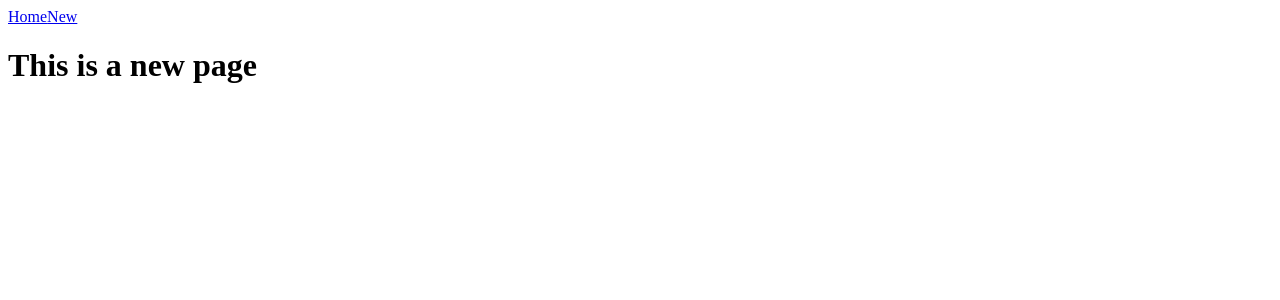
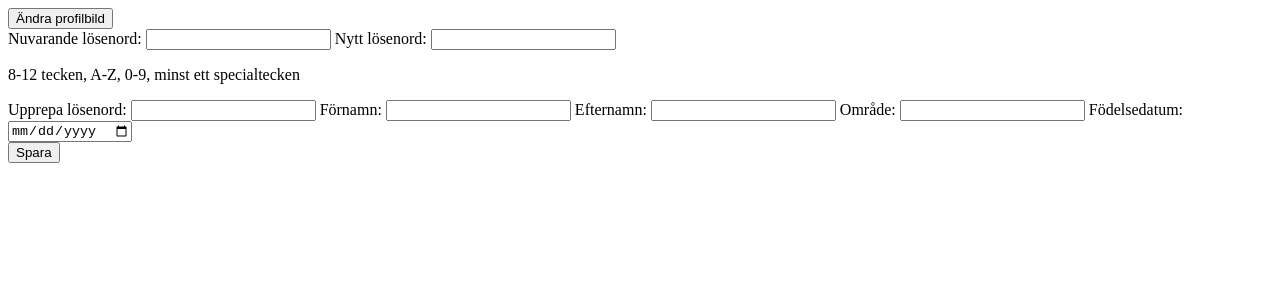
Before and after one commit to Goteborgs-guiden/Gotehenburg-guide, a Vue app in the folder frontend/: page /new in a window 1280 px wide. Shown: the top 300 px of the page. Built offline with nearby package versions, Linux system fonts and the light colour scheme.

Commit message:
Added editpage
Added forms to edit and a maincontainer and a forminputcomponent

```diff
--- a/frontend/src/App.vue
+++ b/frontend/src/App.vue
@@ -1,14 +1,11 @@
 <script setup>
-import { RouterLink, RouterView } from 'vue-router'
+import EditPage from './components/EditPage.vue';
+import MainContainer from './components/MainContainer.vue';
 </script>
 <template>
-  <header>
-    <div class="wrapper">
-        <RouterLink to="/">Home</RouterLink>
-        <RouterLink to="/new">New</RouterLink>
-    </div>
-  </header>
-  <RouterView />
+  <MainContainer>
+    <EditPage/>
+  </MainContainer>
 </template>
 <style scoped>
 </style>
--- /dev/null
+++ b/frontend/src/components/EditPage.vue
@@ -0,0 +1,43 @@
+<script setup>
+import { ref } from 'vue'
+import FormInput from './FormInput.vue';
+
+const password = ref('')
+const newPassword = ref('')
+const repeatPassword = ref ('')
+const firstName = ref ('')
+const lastName = ref ('')
+const neighbourhood = ref ('')
+const birthDate = ref ('')
+</script>
+
+<template>
+  <section>
+    <div id="profile-picture">
+      <img >
+      <button id="profilbild">Ändra profilbild</button>
+    </div>
+    <div id="edit-instructions">
+
+    </div>
+    <div id="edit-fields">
+      <form class="edit-form">
+        Nuvarande lösenord: <FormInput @value-changed="(value) => password=value" type="password"/>
+        Nytt lösenord: <FormInput @value-changed="(value) => newPassword=value" type="password"/>
+        <p>8-12 tecken, A-Z, 0-9, minst ett specialtecken</p>
+        Upprepa lösenord: <FormInput @value-changed="(value) => repeatPassword=value" type="password"/>
+        Förnamn: <FormInput @value-changed="(value) => firstName=value" type="text"/>
+        Efternamn: <FormInput @value-changed="(value) => lastName=value" type="text"/>
+        Område: <FormInput @value-changed="(value) => neighbourhood=value" type="text"/>
+        Födelsedatum: <FormInput @value-changed="(value) => birthDate=value" type="date"/>
+      </form>
+    </div>
+    <button id="save-edits">Spara</button>
+
+  </section>
+</template>
+
+
+
+<style scoped>
+</style>
--- /dev/null
+++ b/frontend/src/components/FormInput.vue
@@ -0,0 +1,11 @@
+<script setup>
+import {ref} from 'vue'
+const props = defineProps(["type"])
+const formValue = ref('')
+</script>
+<template>
+
+    <input :type="props.type" v-model="formValue" @input="$emit('valueChanged', formValue)"/>
+</template>
+<style scoped>
+</style>
--- /dev/null
+++ b/frontend/src/components/MainContainer.vue
@@ -0,0 +1,13 @@
+<script setup>
+import SiteHeader from './SiteHeader.vue'
+import SiteFooter from './SiteFooter.vue'
+</script>
+<template>
+  <main>
+    <SiteHeader/>
+    <slot></slot>
+    <SiteFooter/>
+</main>
+</template>
+<style scoped>
+</style>
--- /dev/null
+++ b/frontend/src/components/SiteFooter.vue
@@ -0,0 +1,8 @@
+<script setup>
+
+</script>
+<template>
+ <div></div>
+</template>
+<style scoped>
+</style>
--- /dev/null
+++ b/frontend/src/components/SiteHeader.vue
@@ -0,0 +1,8 @@
+<script setup>
+
+</script>
+<template>
+ <div></div>
+</template>
+<style scoped>
+</style>
```
